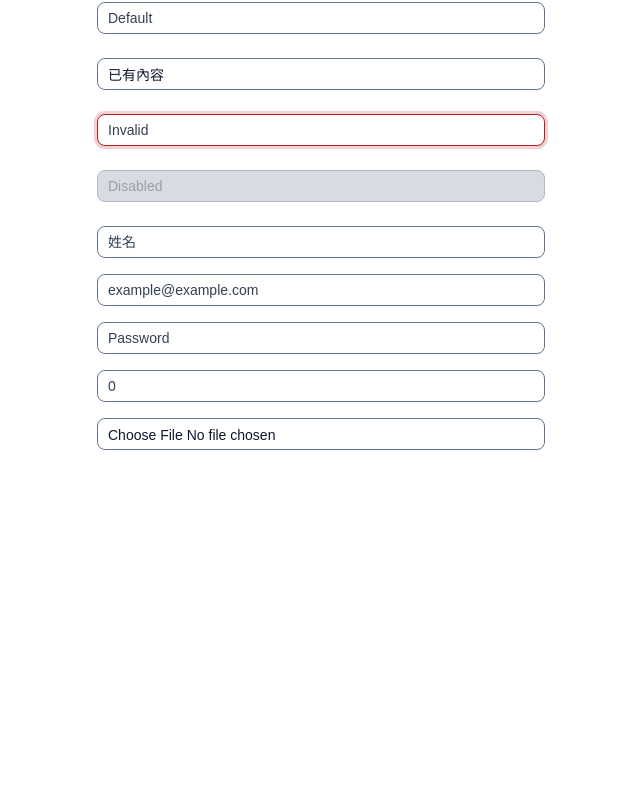
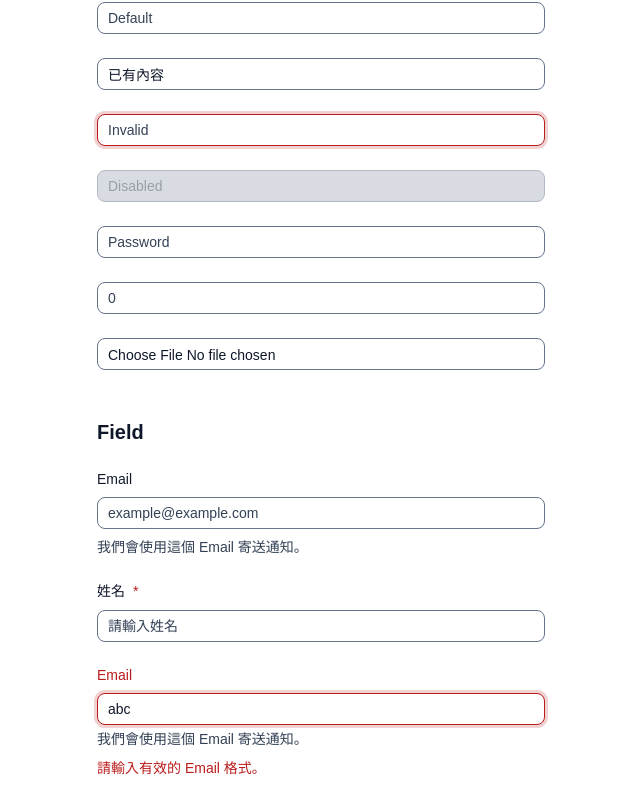
Before and after one commit to sufyspace/ui-kit-a11y, a React (Vite) app: page / in a window 1280 px wide. Shown: the part 1892-2702 px from the top of the page, without its empty margins (31-671 px from the left). Before the commit the page ends 2374 px from the top, so only its background shows below. Built offline with nearby package versions, Linux system fonts and the light colour scheme.

Commit message:
feat: add field components
Co-authored-by: joyceSu0601 <96661711+joyceSu0601@users.noreply.github.com>

```diff
--- a/src/App.tsx
+++ b/src/App.tsx
@@ -1,4 +1,5 @@
 import { Button } from "@/components/ui/button"
+import { Field, FieldDescription, FieldError, FieldLabel } from "@/components/ui/field"
 import { Input } from "@/components/ui/input"
 import { Search, Plus, Save, Trash2 } from "lucide-react"
 
@@ -324,31 +325,84 @@
                         disabled
                     />
 
-                    <div className="grid max-w-md gap-4">
+                    <Input
+                        type="password"
+                        placeholder="Password"
+                    />
+
+                    <Input
+                        type="number"
+                        placeholder="0"
+                    />
+
+                    <Input type="file" />
+                </section>
+
+                <section className="mt-12 max-w-md space-y-6">
+                    <h2 className="text-xl font-semibold">
+                        Field
+                    </h2>
+
+                    {/* Normal */}
+                    <Field>
+                        <FieldLabel htmlFor="normal-email">
+                            Email
+                        </FieldLabel>
+
                         <Input
-                            type="text"
-                            placeholder="姓名"
+                            id="normal-email"
+                            type="email"
+                            placeholder="example@example.com"
+                            aria-describedby="normal-email-description"
                         />
 
+                        <FieldDescription id="normal-email-description">
+                            我們會使用這個 Email 寄送通知。
+                        </FieldDescription>
+                    </Field>
+
+                    {/* Required */}
+                    <Field>
+                        <FieldLabel htmlFor="required-name">
+                            姓名
+                            <span
+                                aria-hidden="true"
+                                className="text-destructive"
+                            >
+        *
+      </span>
+                        </FieldLabel>
+
                         <Input
+                            id="required-name"
+                            required
+                            placeholder="請輸入姓名"
+                        />
+                    </Field>
+
+                    {/* Invalid */}
+                    <Field data-invalid="true">
+                        <FieldLabel htmlFor="invalid-email">
+                            Email
+                        </FieldLabel>
+
+                        <Input
+                            id="invalid-email"
                             type="email"
-                            placeholder="example@example.com"
+                            value="abc"
+                            readOnly
+                            aria-invalid="true"
+                            aria-describedby="invalid-email-description invalid-email-error"
                         />
 
-                        <Input
-                            type="password"
-                            placeholder="Password"
-                        />
+                        <FieldDescription id="invalid-email-description">
+                            我們會使用這個 Email 寄送通知。
+                        </FieldDescription>
 
-                        <Input
-                            type="number"
-                            placeholder="0"
-                        />
-
-                        <Input
-                            type="file"
-                        />
-                    </div>
+                        <FieldError id="invalid-email-error">
+                            請輸入有效的 Email 格式。
+                        </FieldError>
+                    </Field>
                 </section>
             </div>
         </main>
--- /dev/null
+++ b/src/components/ui/field.tsx
@@ -0,0 +1,240 @@
+import { useMemo } from "react"
+import { cva, type VariantProps } from "class-variance-authority"
+import { cn } from "cn"
+
+import { Label } from "@/components/ui/label"
+import { Separator } from "@/components/ui/separator"
+
+function FieldSet({ className, ...props }: React.ComponentProps<"fieldset">) {
+  return (
+    <fieldset
+      data-slot="field-set"
+      className={cn(
+        "flex flex-col gap-4 has-[>[data-slot=checkbox-group]]:gap-3 has-[>[data-slot=radio-group]]:gap-3",
+        className
+      )}
+      {...props}
+    />
+  )
+}
+
+function FieldLegend({
+  className,
+  variant = "legend",
+  ...props
+}: React.ComponentProps<"legend"> & { variant?: "legend" | "label" }) {
+  return (
+    <legend
+      data-slot="field-legend"
+      data-variant={variant}
+      className={cn(
+        "mb-1.5 font-medium data-[variant=label]:text-sm data-[variant=legend]:text-base",
+        className
+      )}
+      {...props}
+    />
+  )
+}
+
+function FieldGroup({ className, ...props }: React.ComponentProps<"div">) {
+  return (
+    <div
+      data-slot="field-group"
+      className={cn(
+        "group/field-group @container/field-group flex w-full flex-col gap-5 data-[slot=checkbox-group]:gap-3 *:data-[slot=field-group]:gap-4",
+        className
+      )}
+      {...props}
+    />
+  )
+}
+
+const fieldVariants = cva(
+  "group/field flex w-full gap-2 data-[invalid=true]:text-destructive",
+  {
+    variants: {
+      orientation: {
+        vertical: "flex-col *:w-full [&>.sr-only]:w-auto",
+        horizontal:
+          "flex-row items-center has-[>[data-slot=field-content]]:items-start *:data-[slot=field-label]:flex-auto has-[>[data-slot=field-content]]:[&>[role=checkbox],[role=radio]]:mt-px",
+        responsive:
+          "flex-col *:w-full @md/field-group:flex-row @md/field-group:items-center @md/field-group:*:w-auto @md/field-group:has-[>[data-slot=field-content]]:items-start @md/field-group:*:data-[slot=field-label]:flex-auto [&>.sr-only]:w-auto @md/field-group:has-[>[data-slot=field-content]]:[&>[role=checkbox],[role=radio]]:mt-px",
+      },
+    },
+    defaultVariants: {
+      orientation: "vertical",
+    },
+  }
+)
+
+function Field({
+  className,
+  orientation = "vertical",
+  ...props
+}: React.ComponentProps<"div"> & VariantProps<typeof fieldVariants>) {
+  return (
+    <div
+      role="group"
+      data-slot="field"
+      data-cui-slot="field"
+      data-orientation={orientation}
+      className={cn(fieldVariants({ orientation }), className)}
+      {...props}
+    />
+  )
+}
+
+function FieldContent({ className, ...props }: React.ComponentProps<"div">) {
+  return (
+    <div
+      data-slot="field-content"
+      className={cn(
+        "group/field-content flex flex-1 flex-col gap-0.5 leading-snug",
+        className
+      )}
+      {...props}
+    />
+  )
+}
+
+function FieldLabel({
+  className,
+  ...props
+}: React.ComponentProps<typeof Label>) {
+  return (
+    <Label
+      data-slot="field-label"
+      data-cui-slot="field-label"
+      className={cn(
+        "group/field-label peer/field-label flex w-fit gap-2 leading-snug group-data-[disabled=true]/field:opacity-50 has-data-checked:border-primary/30 has-data-checked:bg-primary/5 has-[>[data-slot=field]]:rounded-lg has-[>[data-slot=field]]:border has-[>[data-slot=field]]:not-has-[:disabled,[data-disabled]]:hover:bg-muted/50 has-[>[data-slot=field]]:has-[:focus-visible]:border-ring has-[>[data-slot=field]]:has-[:focus-visible]:ring-3 has-[>[data-slot=field]]:has-[:focus-visible]:ring-ring/50 *:data-[slot=field]:p-2.5 dark:has-data-checked:border-primary/20 dark:has-data-checked:bg-primary/10",
+        "has-[>[data-slot=field]]:w-full has-[>[data-slot=field]]:flex-col",
+        className
+      )}
+      {...props}
+    />
+  )
+}
+
+function FieldTitle({ className, ...props }: React.ComponentProps<"div">) {
+  return (
+    <div
+      data-slot="field-label"
+      className={cn(
+        "flex w-fit items-center gap-2 text-sm font-medium group-data-[disabled=true]/field:opacity-50",
+        className
+      )}
+      {...props}
+    />
+  )
+}
+
+function FieldDescription({ className, ...props }: React.ComponentProps<"p">) {
+  return (
+    <p
+      data-slot="field-description"
+      data-cui-slot="field-description"
+      className={cn(
+        "text-left text-sm leading-normal font-normal text-muted-foreground group-has-data-horizontal/field:text-balance [[data-variant=legend]+&]:-mt-1.5",
+        "last:mt-0 nth-last-2:-mt-1",
+        "[&>a]:underline [&>a]:underline-offset-4 [&>a:hover]:text-primary",
+        className
+      )}
+      {...props}
+    />
+  )
+}
+
+function FieldSeparator({
+  children,
+  className,
+  ...props
+}: React.ComponentProps<"div"> & {
+  children?: React.ReactNode
+}) {
+  return (
+    <div
+      data-slot="field-separator"
+      data-content={!!children}
+      className={cn(
+        "relative -my-2 h-5 text-sm group-data-[variant=outline]/field-group:-mb-2",
+        className
+      )}
+      {...props}
+    >
+      <Separator className="absolute inset-0 top-1/2" />
+      {children && (
+        <span
+          className="relative mx-auto block w-fit bg-background px-2 text-muted-foreground"
+          data-slot="field-separator-content"
+        >
+          {children}
+        </span>
+      )}
+    </div>
+  )
+}
+
+function FieldError({
+  className,
+  children,
+  errors,
+  ...props
+}: React.ComponentProps<"div"> & {
+  errors?: Array<{ message?: string } | undefined>
+}) {
+  const content = useMemo(() => {
+    if (children) {
+      return children
+    }
+
+    if (!errors?.length) {
+      return null
+    }
+
+    const uniqueErrors = [
+      ...new Map(errors.map((error) => [error?.message, error])).values(),
+    ]
+
+    if (uniqueErrors?.length == 1) {
+      return uniqueErrors[0]?.message
+    }
+
+    return (
+      <ul className="ml-4 flex list-disc flex-col gap-1">
+        {uniqueErrors.map(
+          (error, index) =>
+            error?.message && <li key={index}>{error.message}</li>
+        )}
+      </ul>
+    )
+  }, [children, errors])
+
+  if (!content) {
+    return null
+  }
+
+  return (
+    <div
+      role="alert"
+      data-slot="field-error"
+      data-cui-slot="field-error"
+      className={cn("text-sm font-normal text-destructive", className)}
+      {...props}
+    >
+      {content}
+    </div>
+  )
+}
+
+export {
+  Field,
+  FieldLabel,
+  FieldDescription,
+  FieldError,
+  FieldGroup,
+  FieldLegend,
+  FieldSeparator,
+  FieldSet,
+  FieldContent,
+  FieldTitle,
+}
--- /dev/null
+++ b/src/components/ui/label.tsx
@@ -0,0 +1,17 @@
+import * as React from "react"
+import { cn } from "cn"
+
+function Label({ className, ...props }: React.ComponentProps<"label">) {
+  return (
+    <label
+      data-slot="label"
+      className={cn(
+        "flex items-center gap-2 text-sm leading-none font-medium select-none group-data-[disabled=true]:pointer-events-none group-data-[disabled=true]:opacity-50 peer-disabled:cursor-not-allowed peer-disabled:opacity-50",
+        className
+      )}
+      {...props}
+    />
+  )
+}
+
+export { Label }
--- /dev/null
+++ b/src/components/ui/separator.tsx
@@ -0,0 +1,24 @@
+"use client"
+
+import { Separator as SeparatorPrimitive } from "@base-ui/react/separator"
+import { cn } from "cn"
+
+function Separator({
+  className,
+  orientation = "horizontal",
+  ...props
+}: SeparatorPrimitive.Props) {
+  return (
+    <SeparatorPrimitive
+      data-slot="separator"
+      orientation={orientation}
+      className={cn(
+        "shrink-0 bg-border data-horizontal:h-px data-horizontal:w-full data-vertical:w-px data-vertical:self-stretch",
+        className
+      )}
+      {...props}
+    />
+  )
+}
+
+export { Separator }
```
